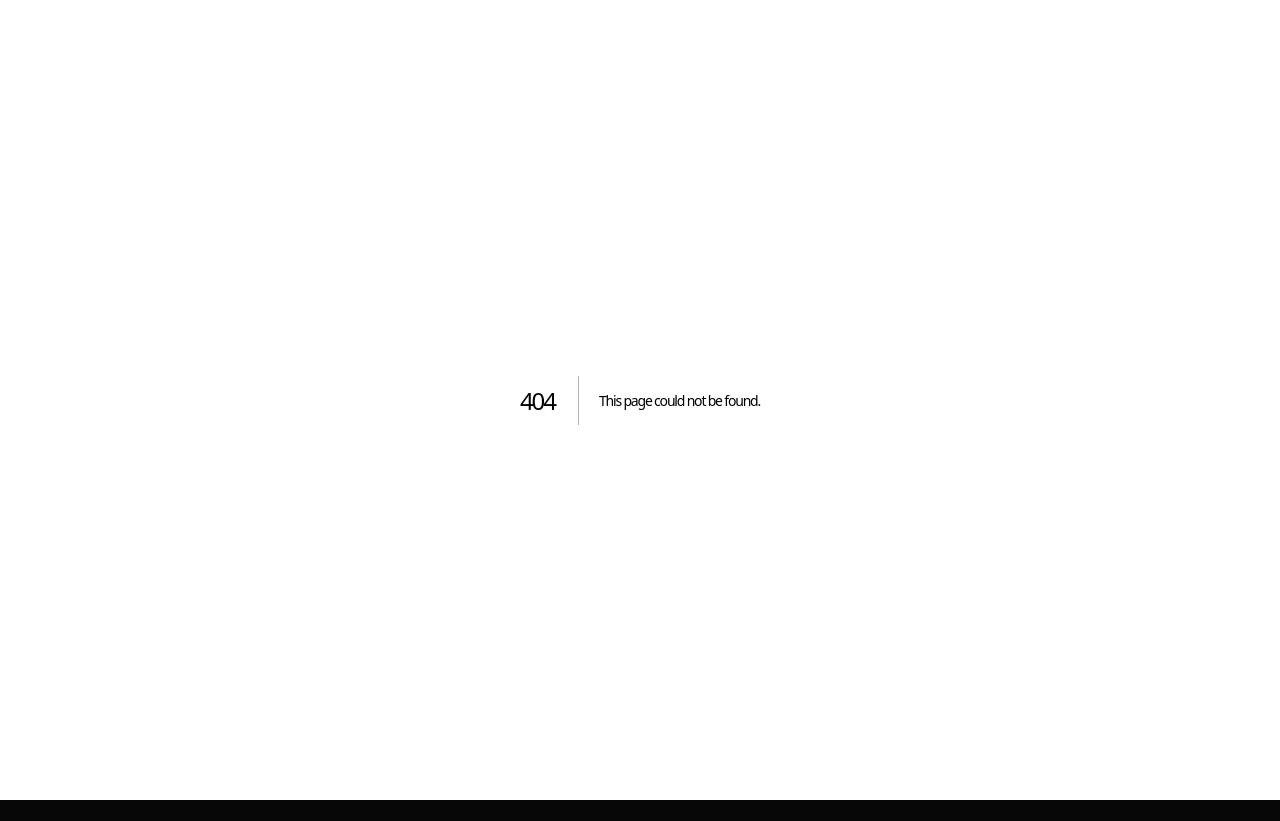
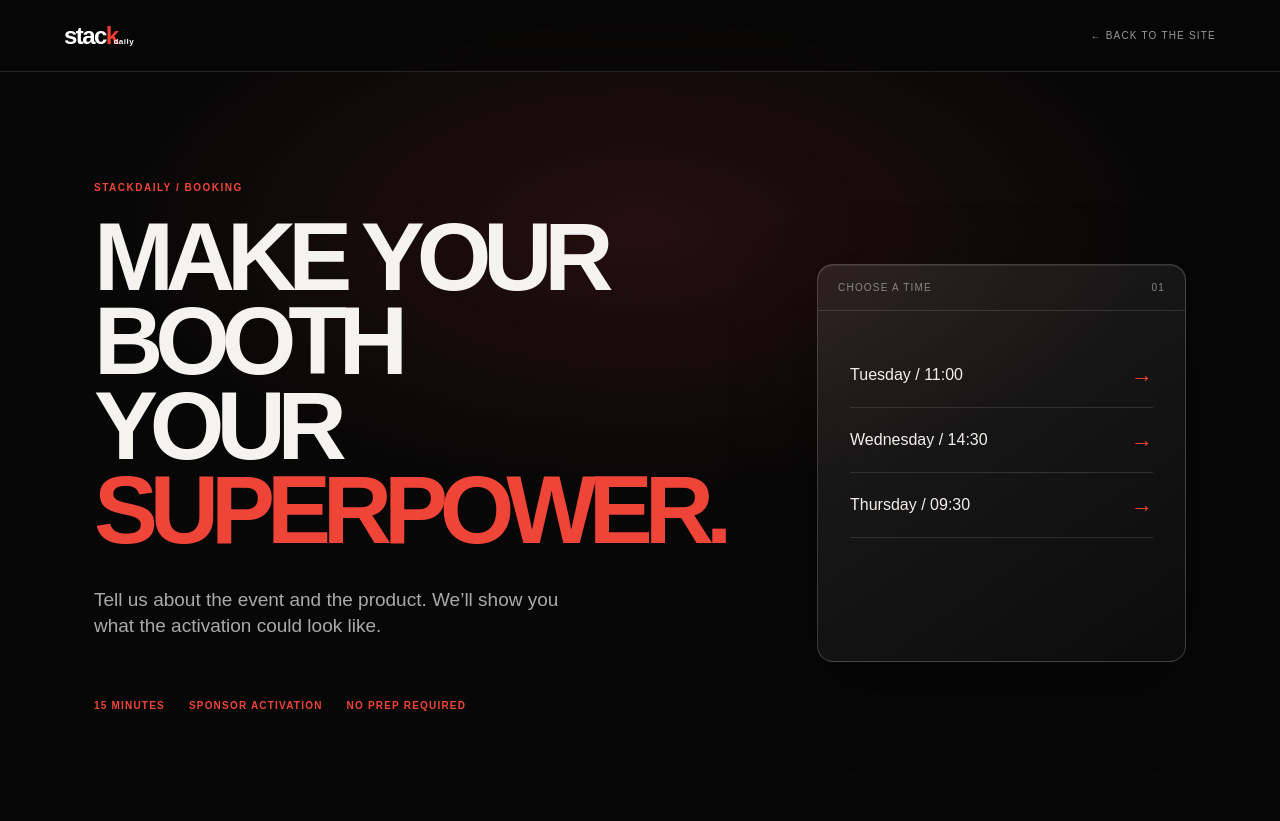
Before and after one commit to tlewisstempel-byte/stackdaily-booth-superpower, a Next.js app: page /book in a window 1280 px wide. Before the commit this address had no page. Before the commit the page ends 800 px from the top, so only its background shows below. Built offline with nearby package versions, Linux system fonts and the light colour scheme.

Commit message:
Refine booth superpower flow and booking CTAs

```diff
--- /dev/null
+++ b/app/book/page.tsx
@@ -0,0 +1,15 @@
+"use client";
+
+import { useState } from "react";
+import "../globals.css";
+
+const slots = ["Tuesday / 11:00", "Wednesday / 14:30", "Thursday / 09:30"];
+
+export default function BookPage() {
+  const [selected, setSelected] = useState<string | null>(null);
+
+  return <main className="booking-shell">
+    <header className="site-header"><a className="wordmark" href="/" aria-label="StackDaily"><span>stac<span>k</span></span><small>daily</small></a><a className="booking-back" href="/">← BACK TO THE SITE</a></header>
+    <section className="booking-page"><div className="eyebrow">StackDaily / Booking</div><div className="booking-grid"><div><h1>MAKE YOUR BOOTH<br />YOUR <em>SUPERPOWER.</em></h1><p className="booking-copy">Tell us about the event and the product. We’ll show you what the activation could look like.</p><div className="booking-points"><span>15 MINUTES</span><span>SPONSOR ACTIVATION</span><span>NO PREP REQUIRED</span></div></div><div className="booking-card"><div className="object-label"><span>CHOOSE A TIME</span><span>01</span></div><div className="booking-card-body">{selected ? <><div className="eyebrow">Time selected</div><h2>{selected}</h2><p>This is a demo booking flow. The real calendar link can be added here.</p><button className="button button-red" onClick={() => setSelected(null)}>CHOOSE ANOTHER TIME <span>↗</span></button></> : <>{slots.map((slot) => <button className="slot" key={slot} onClick={() => setSelected(slot)}><span>{slot}</span><b>→</b></button>)}</>}</div></div></div></section>
+  </main>;
+}
--- a/app/globals.css
+++ b/app/globals.css
@@ -23,15 +23,20 @@ h1, h2 { font-weight: 800; letter-spacing: -.085em; line-height: .88; }
 h1 { max-width: 930px; margin-bottom: 34px; font-size: clamp(54px, 7.5vw, 112px); }
 h2 { margin-bottom: 25px; font-size: clamp(48px, 6.2vw, 92px); }
 h1 em, h2 em { color: #ef4538; font-style: normal; }
-.hero-grid { display: grid; grid-template-columns: minmax(0, 1.25fr) minmax(340px, .7fr); gap: clamp(44px, 9vw, 150px); align-items: end; }
+.hero-grid { position: relative; min-height: 570px; padding-top: 40px; }
+.hero-copy-block { position: relative; z-index: 1; max-width: 1050px; margin: 0 auto; text-align: center; }
+.hero-copy-block h1 { margin-left: auto; margin-right: auto; }
+.hero-copy-block .hero-copy { margin-left: auto; margin-right: auto; }
+.hero-copy-block .button { margin-left: auto; margin-right: auto; }
 .hero-copy, .section-lead { max-width: 600px; color: #c0bfbb; font-size: clamp(18px, 1.7vw, 23px); line-height: 1.35; letter-spacing: -.025em; }
 .hero-copy { margin-bottom: 34px; }
 .button { display: inline-flex; align-items: center; justify-content: space-between; min-height: 58px; gap: 42px; padding: 0 22px; border-radius: 999px; font-size: 11px; font-weight: 700; letter-spacing: .025em; text-decoration: none; transition: transform .25s ease, box-shadow .25s ease; }
 .button:hover { transform: translateY(-3px); box-shadow: 0 14px 36px rgba(0,0,0,.3); }
 .button-light { background: #f1f0ec; color: #0a0a0a; }
 .button-red { background: #e94638; color: #fff; }
+.button-small { min-height: 46px; padding: 0 16px; gap: 18px; font-size: 9px; }
 .hero-object, .path-panel { border: 1px solid rgba(255,255,255,.18); background: linear-gradient(145deg, rgba(255,255,255,.1), rgba(255,255,255,.025) 52%, rgba(239,69,56,.06)); box-shadow: 0 26px 80px rgba(0,0,0,.35), inset 0 1px rgba(255,255,255,.12); }
-.hero-object { min-height: 450px; border-radius: 18px; overflow: hidden; transform: rotate(2deg); }
+.hero-object { position: absolute; z-index: 0; top: 26px; right: 0; width: 300px; min-height: 410px; border-radius: 18px; overflow: hidden; transform: rotate(2deg); opacity: .86; }
 .hero-object::after { content: ""; position: absolute; width: 180px; height: 180px; right: -70px; top: -50px; border-radius: 50%; background: rgba(239,69,56,.16); filter: blur(30px); }
 .object-label, .panel-top { display: flex; justify-content: space-between; padding: 17px 20px; border-bottom: 1px solid rgba(255,255,255,.13); color: #878787; font-size: 10px; letter-spacing: .12em; }
 .object-content { position: relative; display: flex; min-height: 330px; padding: 44px 32px; flex-direction: column; justify-content: center; }
@@ -51,6 +56,7 @@ h1 em, h2 em { color: #ef4538; font-style: normal; }
 .feature-row { display: grid; grid-template-columns: repeat(2, 1fr); gap: 12px; margin: 42px 0 32px; }
 .feature-row > div { min-height: 145px; padding: 18px; border: 1px solid rgba(255,255,255,.12); border-radius: 12px; background: rgba(255,255,255,.025); }
 .feature-row p { margin: 18px 0 0; color: #a6a6a6; font-size: 13px; line-height: 1.4; }
+.cta-row { display: flex; align-items: center; gap: 26px; flex-wrap: wrap; }
 .text-cta { color: #f1f0ec; font-size: 11px; font-weight: 700; letter-spacing: .1em; text-decoration: none; }
 .activation-section { background: radial-gradient(50% 50% at 84% 46%, rgba(239,69,56,.08), transparent 70%); }
 .activation-grid { align-items: center; }
@@ -91,6 +97,20 @@ h1 em, h2 em { color: #ef4538; font-style: normal; }
 .book-section h2 { max-width: 850px; margin: 0 auto 26px; font-size: clamp(52px, 7vw, 104px); }
 .book-section p { max-width: 480px; margin: 0 auto 32px; color: #aaa; font-size: 18px; line-height: 1.4; }
 .book-section small { display: block; margin-top: 28px; color: #6f6f6f; font-size: 11px; }
+.booking-shell { min-height: 100dvh; background: radial-gradient(58% 46% at 50% 28%, rgba(239,69,56,.13), transparent 70%), #070707; }
+.booking-back { color: #999; font-size: 10px; letter-spacing: .12em; text-decoration: none; }
+.booking-page { max-width: 1220px; margin: 0 auto; padding: 110px clamp(22px, 5vw, 74px); }
+.booking-grid { display: grid; grid-template-columns: minmax(0, 1fr) minmax(340px, .62fr); gap: clamp(50px, 10vw, 150px); align-items: center; }
+.booking-grid h1 { max-width: 780px; }
+.booking-copy { max-width: 500px; color: #aaa; font-size: 19px; line-height: 1.4; }
+.booking-points { display: flex; gap: 24px; flex-wrap: wrap; margin-top: 60px; color: #ef4538; font-size: 10px; font-weight: 700; letter-spacing: .12em; }
+.booking-card { border: 1px solid rgba(255,255,255,.18); border-radius: 16px; background: linear-gradient(145deg, rgba(255,255,255,.09), rgba(255,255,255,.025)); box-shadow: 0 26px 80px rgba(0,0,0,.35), inset 0 1px rgba(255,255,255,.1); overflow: hidden; }
+.booking-card-body { min-height: 350px; padding: 32px; }
+.booking-card-body h2 { font-size: clamp(34px, 4vw, 58px); }
+.booking-card-body p { color: #999; font-size: 14px; line-height: 1.45; }
+.slot { display: flex; width: 100%; justify-content: space-between; align-items: center; padding: 19px 0; border: 0; border-bottom: 1px solid rgba(255,255,255,.12); background: transparent; color: #f1f0ec; text-align: left; font-size: 16px; }
+.slot:hover { color: #ef4538; }
+.slot b { color: #ef4538; font-size: 22px; font-weight: 400; }
 footer { display: flex; justify-content: space-between; align-items: center; padding: 24px clamp(22px, 5vw, 74px); border-top: 1px solid rgba(255,255,255,.12); }
-@media (max-width: 820px) { nav a:not(.nav-cta) { display: none; } .hero { min-height: auto; padding-top: 90px; } .hero-grid, .section-grid, .faq-layout { grid-template-columns: 1fr; } .hero-object { max-width: 500px; width: 100%; margin: 60px auto 0; transform: rotate(1deg); } .scroll-cue { margin-top: 80px; } .section { padding-top: 90px; padding-bottom: 100px; } .section-label { margin-bottom: 52px; } .activation-grid { gap: 60px; } .handoff-footer { align-items: start; flex-direction: column; } .faq-layout { gap: 50px; } }
-@media (max-width: 560px) { .site-header { height: 62px; } .nav-cta { padding: 9px 11px; font-size: 9px; } h1 { font-size: clamp(43px, 13vw, 66px); } .hero-copy, .section-lead { font-size: 17px; } .hero .button, .book-section .button { width: 100%; font-size: 10px; } .hero-object { min-height: 365px; } .object-content { min-height: 245px; padding: 30px 24px; } .object-content strong { font-size: 52px; } .feature-row, .handoff-grid { grid-template-columns: 1fr; } .feature-row > div { min-height: 115px; } .path-tabs button { padding: 11px 8px; font-size: 9px; } .path-panel { min-height: 390px; } .panel-main { padding: 34px 20px; } .handoff-card { min-height: 220px; } .handoff-card strong { margin-top: 40px; } .book-section { padding-top: 110px; padding-bottom: 110px; } footer span { font-size: 8px; } }
+@media (max-width: 820px) { nav a:not(.nav-cta) { display: none; } .hero { min-height: auto; padding-top: 90px; } .hero-grid, .section-grid, .faq-layout { grid-template-columns: 1fr; } .hero-grid { min-height: auto; padding-top: 0; } .hero-object { position: relative; top: auto; right: auto; max-width: 500px; width: 100%; margin: 70px auto 0; transform: rotate(1deg); opacity: 1; } .scroll-cue { margin-top: 80px; } .section { padding-top: 90px; padding-bottom: 100px; } .section-label { margin-bottom: 52px; } .activation-grid { gap: 60px; } .handoff-footer { align-items: start; flex-direction: column; } .faq-layout { gap: 50px; } .booking-grid { grid-template-columns: 1fr; } }
+@media (max-width: 560px) { .site-header { height: 62px; } .nav-cta { padding: 9px 11px; font-size: 9px; } h1 { font-size: clamp(43px, 13vw, 66px); } .hero-copy, .section-lead { font-size: 17px; } .hero .button, .book-section .button { width: 100%; font-size: 10px; } .hero-object { min-height: 365px; } .object-content { min-height: 245px; padding: 30px 24px; } .object-content strong { font-size: 52px; } .feature-row, .handoff-grid { grid-template-columns: 1fr; } .feature-row > div { min-height: 115px; } .path-tabs button { padding: 11px 8px; font-size: 9px; } .path-panel { min-height: 390px; } .panel-main { padding: 34px 20px; } .handoff-card { min-height: 220px; } .handoff-card strong { margin-top: 40px; } .book-section { padding-top: 110px; padding-bottom: 110px; } .booking-page { padding-top: 80px; } .booking-points { margin-top: 40px; gap: 14px; } footer span { font-size: 8px; } }
```
Also changed, not shown: app/page.tsx (+6 -6 lines).
